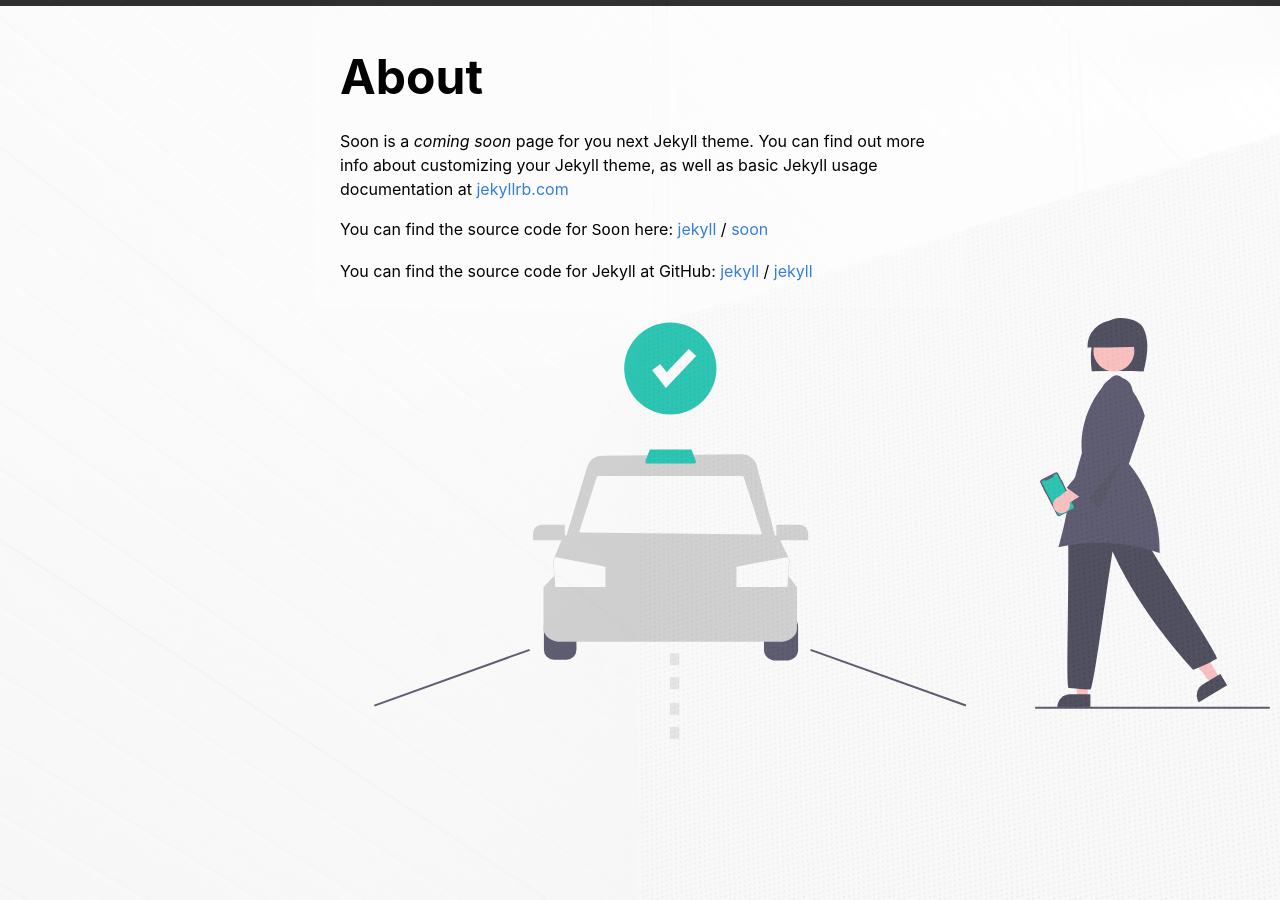
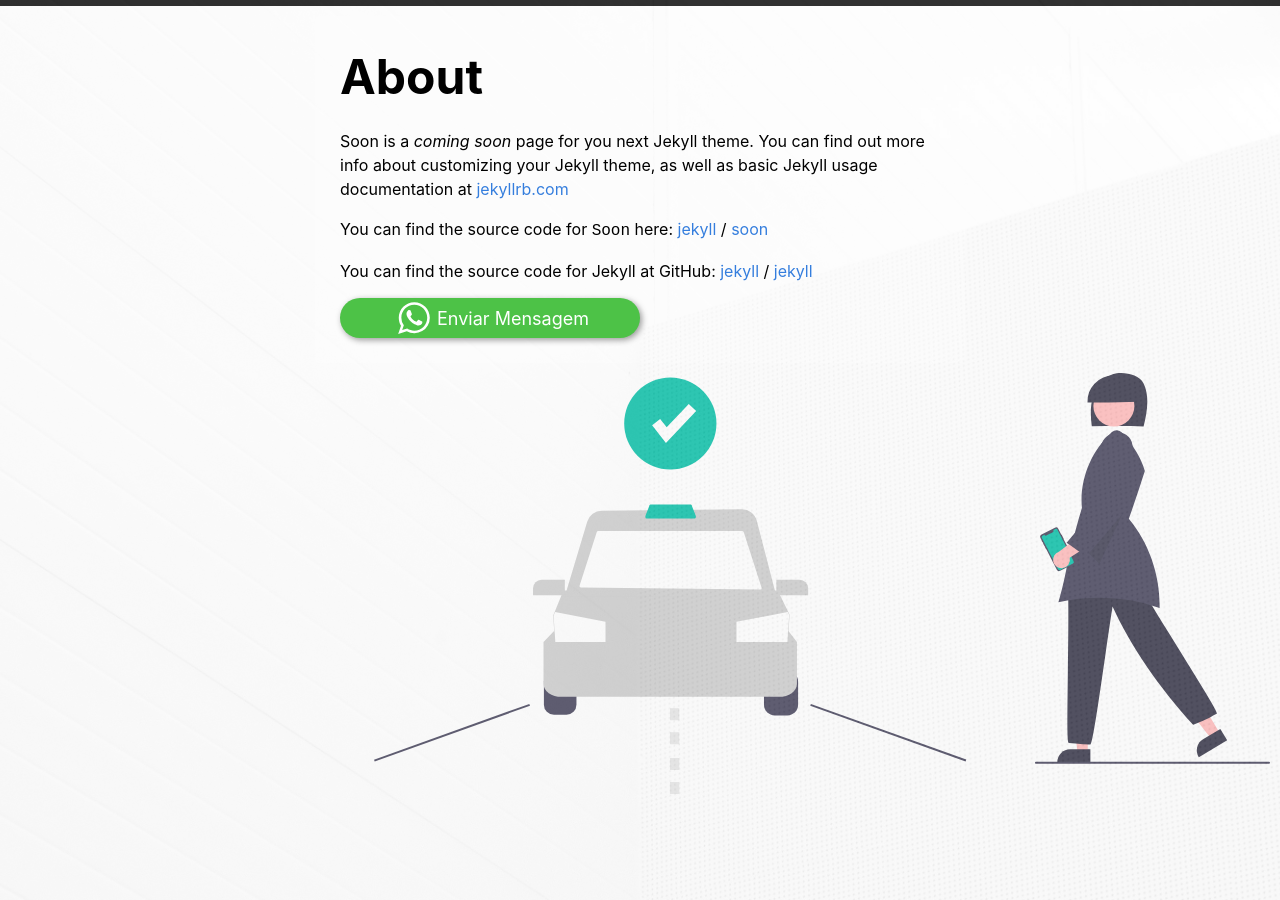
Before and after one commit to otavio99/fcar, a Jekyll site: the page built from _pages/about.md, in a window 1280 px wide. Built offline with Jekyll 4.4.1, drawn with Linux system fonts in a browser that asks for light colours.

Commit message:
add whatsapp button

```diff
--- a/_layouts/default.html
+++ b/_layouts/default.html
@@ -15,6 +15,18 @@
 
   {{ content }}
 
+  <div style="width: 300px; margin-top:15px">
+    <a href="https://api.whatsapp.com/send?phone=5567998236387">
+      <div class="whatsappchat-settings-component" style="justify-content: center;">
+        <div id="whatsappChatButton" style="height: 40px; min-width: 40px; border-radius: 25px; background-color: rgb(77, 194, 71); box-shadow: rgba(0, 0, 0, 0.4) 2px 2px 6px; cursor: pointer; display: flex; align-items: center; justify-content: center; padding-left: 15px; padding-right: 15px;">
+            <svg xmlns="http://www.w3.org/2000/svg" viewBox="0 0 32 32" class="wa-messenger-svg-whatsapp wh-svg-icon" style="width: 46px; height: 46px; fill: rgb(255, 255, 255); z-index: 1;"><path d=" M19.11 17.205c-.372 0-1.088 1.39-1.518 1.39a.63.63 0 0 1-.315-.1c-.802-.402-1.504-.817-2.163-1.447-.545-.516-1.146-1.29-1.46-1.963a.426.426 0 0 1-.073-.215c0-.33.99-.945.99-1.49 0-.143-.73-2.09-.832-2.335-.143-.372-.214-.487-.6-.487-.187 0-.36-.043-.53-.043-.302 0-.53.115-.746.315-.688.645-1.032 1.318-1.06 2.264v.114c-.015.99.472 1.977 1.017 2.78 1.23 1.82 2.506 3.41 4.554 4.34.616.287 2.035.888 2.722.888.817 0 2.15-.515 2.478-1.318.13-.33.244-.73.244-1.088 0-.058 0-.144-.03-.215-.1-.172-2.434-1.39-2.678-1.39zm-2.908 7.593c-1.747 0-3.48-.53-4.942-1.49L7.793 24.41l1.132-3.337a8.955 8.955 0 0 1-1.72-5.272c0-4.955 4.04-8.995 8.997-8.995S25.2 10.845 25.2 15.8c0 4.958-4.04 8.998-8.998 8.998zm0-19.798c-5.96 0-10.8 4.842-10.8 10.8 0 1.964.53 3.898 1.546 5.574L5 27.176l5.974-1.92a10.807 10.807 0 0 0 16.03-9.455c0-5.958-4.842-10.8-10.802-10.8z" fill-rule="evenodd"></path>
+            </svg>
+
+              <div id="whatsappChatCTATextPreview" style="color: white; font-size: 18px;">Enviar Mensagem</div>
+        </div>
+      </a>
+    </div>
+</div>
 </div>
 <img class="responsive" src="{{site.url}}/images/undraw_order_ride_re_372k.svg">
 
```
Also changed, not shown: index.md (+3 -1 lines).
